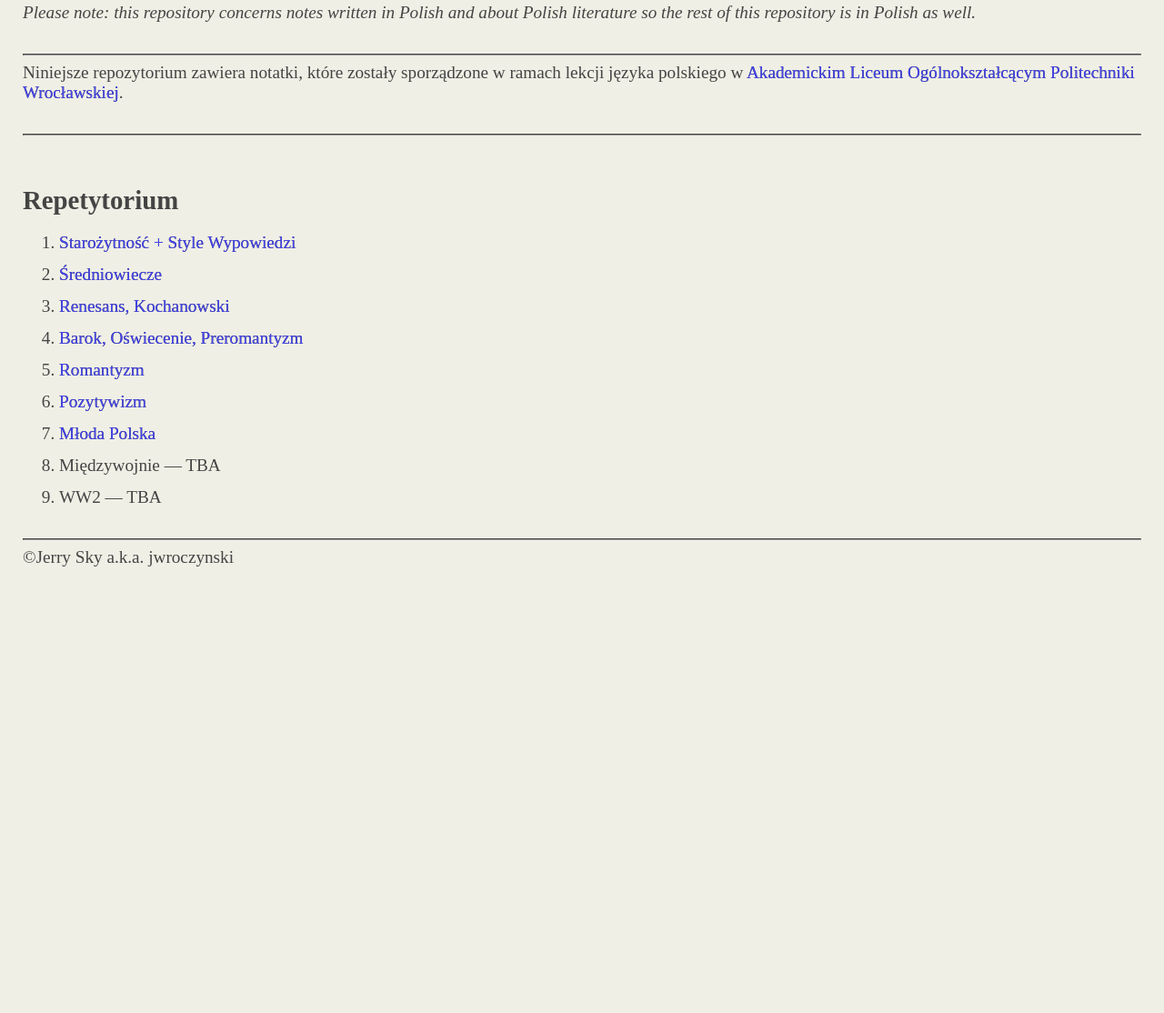
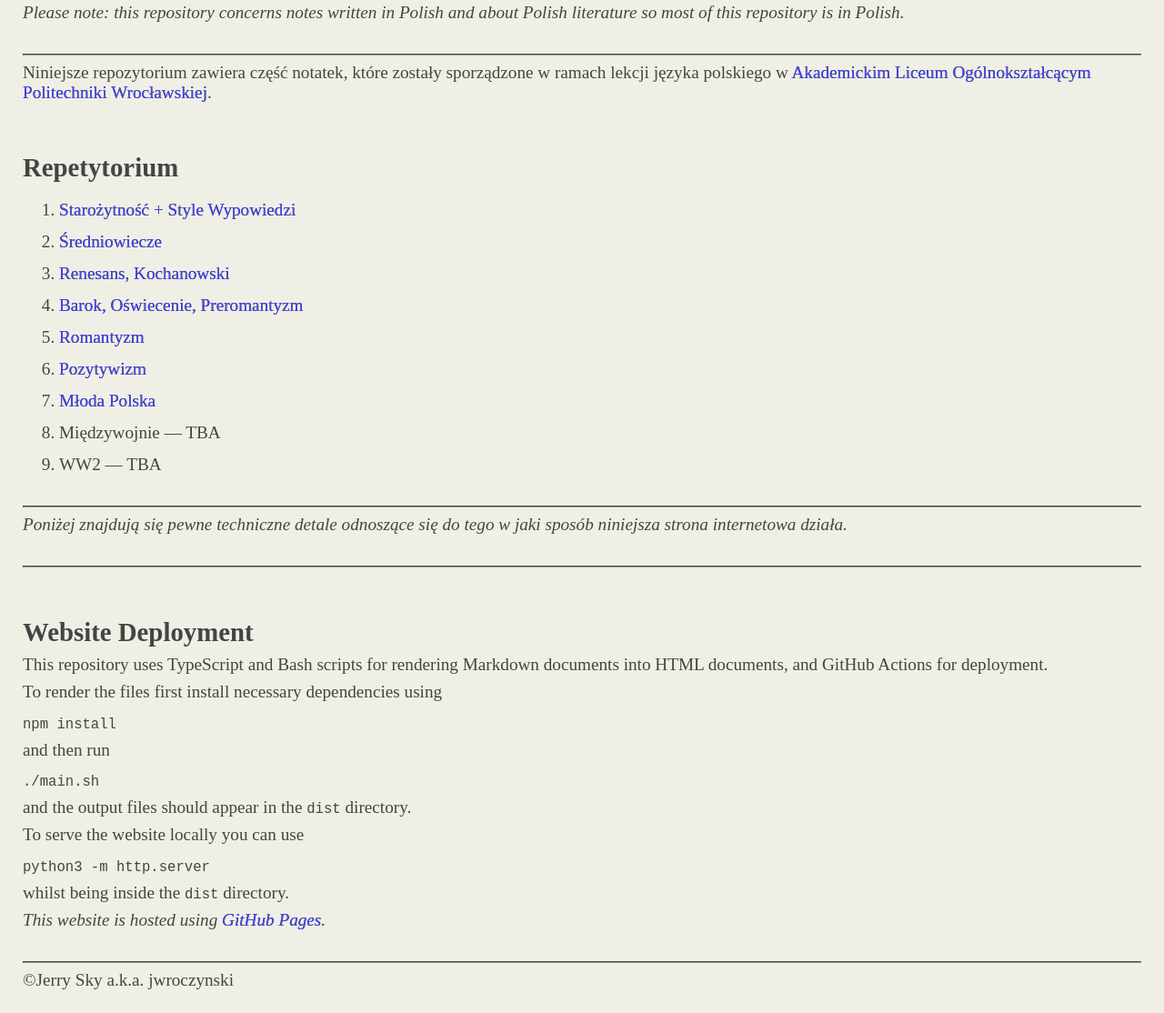
Before and after one commit to jerry-sky/liceum-polski, a plain HTML site: page index.html in a window 1280 px wide. Shown: the part 74-1188 px from the top of the page at 91% size. Before the commit the page ends 800 px from the top, so only its background shows below. Drawn offline with nearby package versions, Linux system fonts and the light colour scheme.

Commit message:
deployed on 2020-09-09T14:29:07.116Z

```diff
--- a/index.html
+++ b/index.html
@@ -1,10 +1,9 @@
 <meta charset="utf-8">
 <link rel=stylesheet href="/styles.css"/>
 <h1 id="język-polski-w-liceum--notatki">Język polski w liceum — notatki</h1>
-<p><em>Please note: this repository concerns notes written in Polish and about Polish literature so the rest of this repository is in Polish as well.</em></p>
+<p><em>Please note: this repository concerns notes written in Polish and about Polish literature so most of this repository is in Polish.</em></p>
 <hr>
-<p>Niniejsze repozytorium zawiera notatki, które zostały sporządzone w ramach lekcji języka polskiego w <a href="https://liceum.pwr.edu.pl/">Akademickim Liceum Ogólnokształcącym Politechniki Wrocławskiej</a>.</p>
-<hr>
+<p>Niniejsze repozytorium zawiera część notatek, które zostały sporządzone w ramach lekcji języka polskiego w <a href="https://liceum.pwr.edu.pl/">Akademickim Liceum Ogólnokształcącym Politechniki Wrocławskiej</a>.</p>
 <h2 id="repetytorium">Repetytorium</h2>
 <ol>
 <li><a href="repetytorium/staro%C5%BCytno%C5%9B%C4%87.html">Starożytność + Style Wypowiedzi</a></li>
@@ -18,6 +17,23 @@
 <li>WW2 — TBA</li>
 </ol>
 <hr>
+<p><em>Poniżej znajdują się pewne techniczne detale odnoszące się do tego w jaki sposób niniejsza strona internetowa działa.</em></p>
+<hr>
+<h2 id="website-deployment">Website Deployment</h2>
+<p>This repository uses TypeScript and Bash scripts for rendering Markdown documents into HTML documents, and GitHub Actions for deployment.</p>
+<p>To render the files first install necessary dependencies using</p>
+<pre><code class="language-bash">npm install
+</code></pre>
+<p>and then run</p>
+<pre><code class="language-bash">./main.sh
+</code></pre>
+<p>and the output files should appear in the <code>dist</code> directory.</p>
+<p>To serve the website locally you can use</p>
+<pre><code class="language-bash">python3 -m http.server
+</code></pre>
+<p>whilst being inside the <code>dist</code> directory.</p>
+<p><em>This website is hosted using <a href="https://pages.github.com">GitHub Pages</a>.</em></p>
+<hr>
 <p>©Jerry Sky a.k.a. jwroczynski</p>
 
 <script type="text/javascript" id="MathJax-script" async src="https://cdn.jsdelivr.net/npm/mathjax@3/es5/tex-mml-chtml.js"></script>
```
